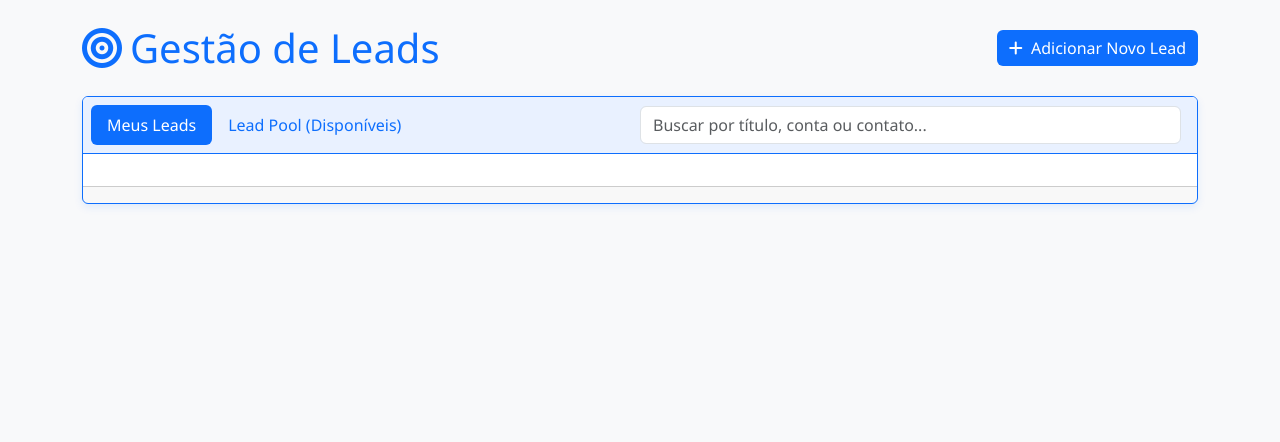
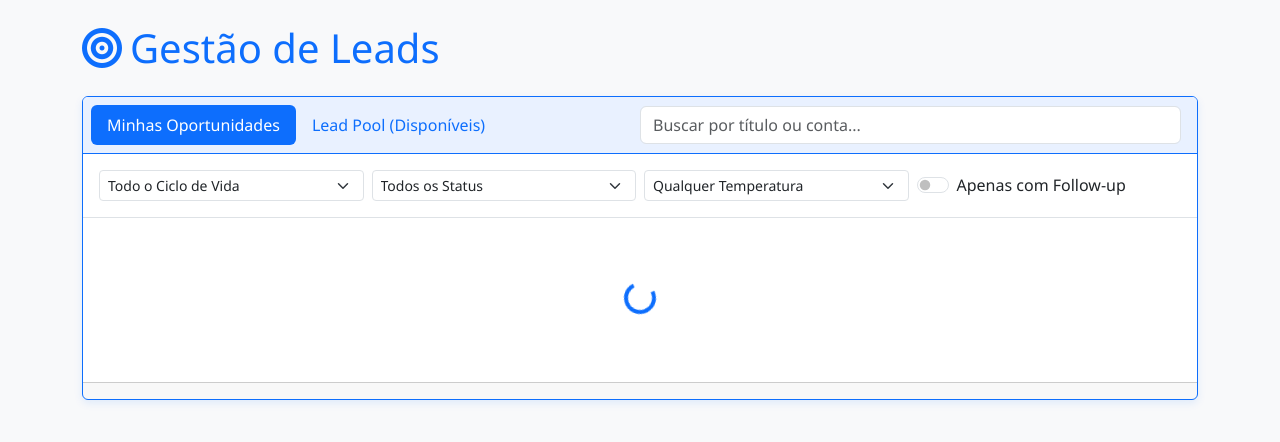
Before and after one commit to andreazevedo80/crm-azevix, a Python web app: template backend/templates/leads/leads.html in a window 1280 px wide. Shown: the part 56-498 px from the top of the page. Run offline with Jinja, Linux system fonts and the light colour scheme; the template is opened without the code that fills it, so the values that code supplies are empty.

Commit message:
Teste versao6-01 - 03

```diff
--- a/backend/templates/leads/leads.html
+++ b/backend/templates/leads/leads.html
@@ -5,9 +5,6 @@
 {% block content %}
 <div class="d-flex justify-content-between align-items-center mb-4">
     <h1 class="text-azevix mb-0"><i class="fas fa-bullseye me-2"></i>Gestão de Leads</h1>
-    <a href="{{ url_for('contas.nova_conta_form') }}" class="btn btn-azevix">
-        <i class="fas fa-plus me-1"></i> Adicionar Novo Lead
-    </a>
 </div>
 
 <div class="card card-azevix">
@@ -15,14 +12,33 @@
         <div class="d-flex justify-content-between align-items-center">
             <ul class="nav nav-pills card-header-pills">
                 <li class="nav-item">
-                    <a class="nav-link active" href="#" id="filter-meus-leads">Meus Leads</a>
+                    <a class="nav-link active" href="#" id="filter-meus-leads">Minhas Oportunidades</a>
                 </li>
                 <li class="nav-item">
                     <a class="nav-link" href="#" id="filter-pool">Lead Pool (Disponíveis)</a>
                 </li>
             </ul>
             <div class="w-50">
-                <input type="text" id="lead-search-input" class="form-control" placeholder="Buscar por título, conta ou contato...">
+                <input type="text" id="lead-search-input" class="form-control" placeholder="Buscar por título ou conta...">
+            </div>
+        </div>
+    </div>
+    <div class="card-body border-bottom">
+        <div class="row g-2 align-items-center">
+            <div class="col-md-3">
+                <select id="filter-estagio" class="form-select form-select-sm"><option value="">Todo o Ciclo de Vida</option></select>
+            </div>
+            <div class="col-md-3">
+                <select id="filter-status" class="form-select form-select-sm"><option value="">Todos os Status</option></select>
+            </div>
+            <div class="col-md-3">
+                <select id="filter-temperatura" class="form-select form-select-sm"><option value="">Qualquer Temperatura</option></select>
+            </div>
+            <div class="col-md-3">
+                <div class="form-check form-switch">
+                    <input class="form-check-input" type="checkbox" role="switch" id="filter-followup">
+                    <label class="form-check-label" for="filter-followup">Apenas com Follow-up</label>
+                </div>
             </div>
         </div>
     </div>
```
